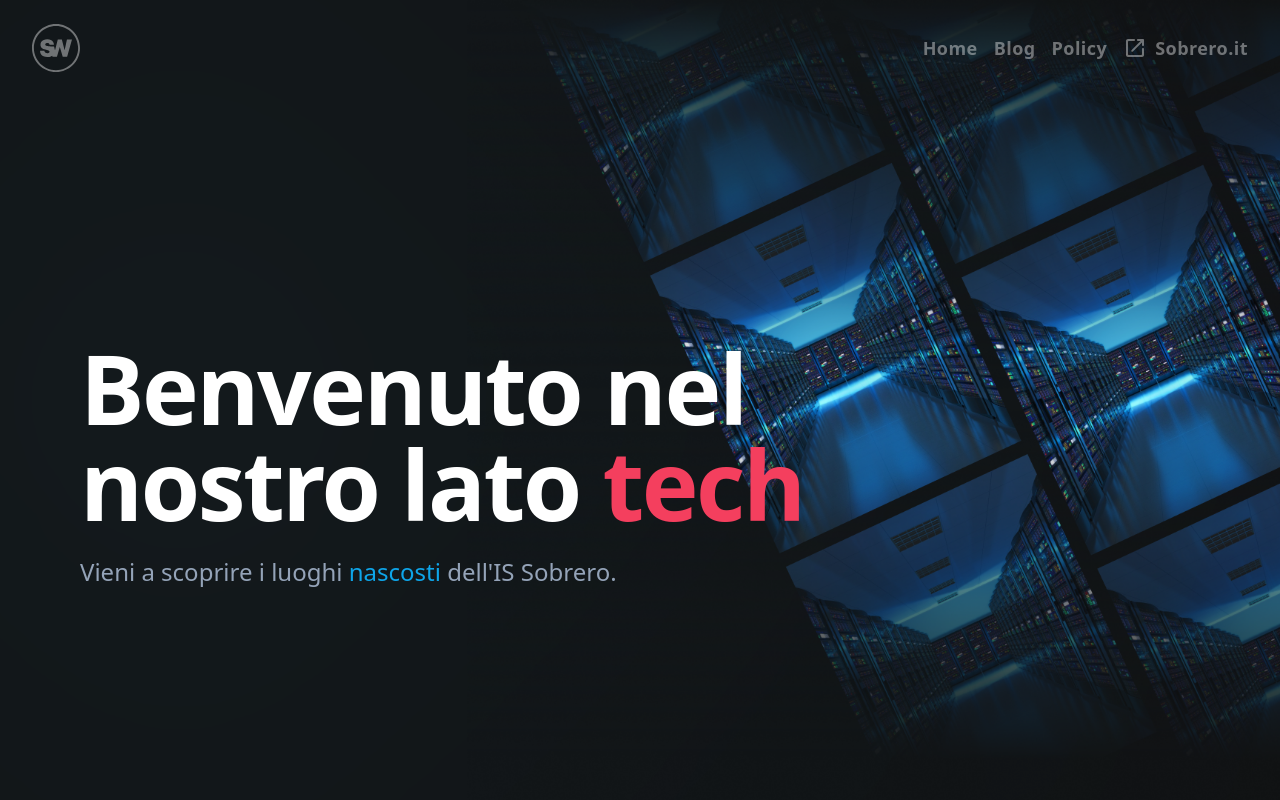
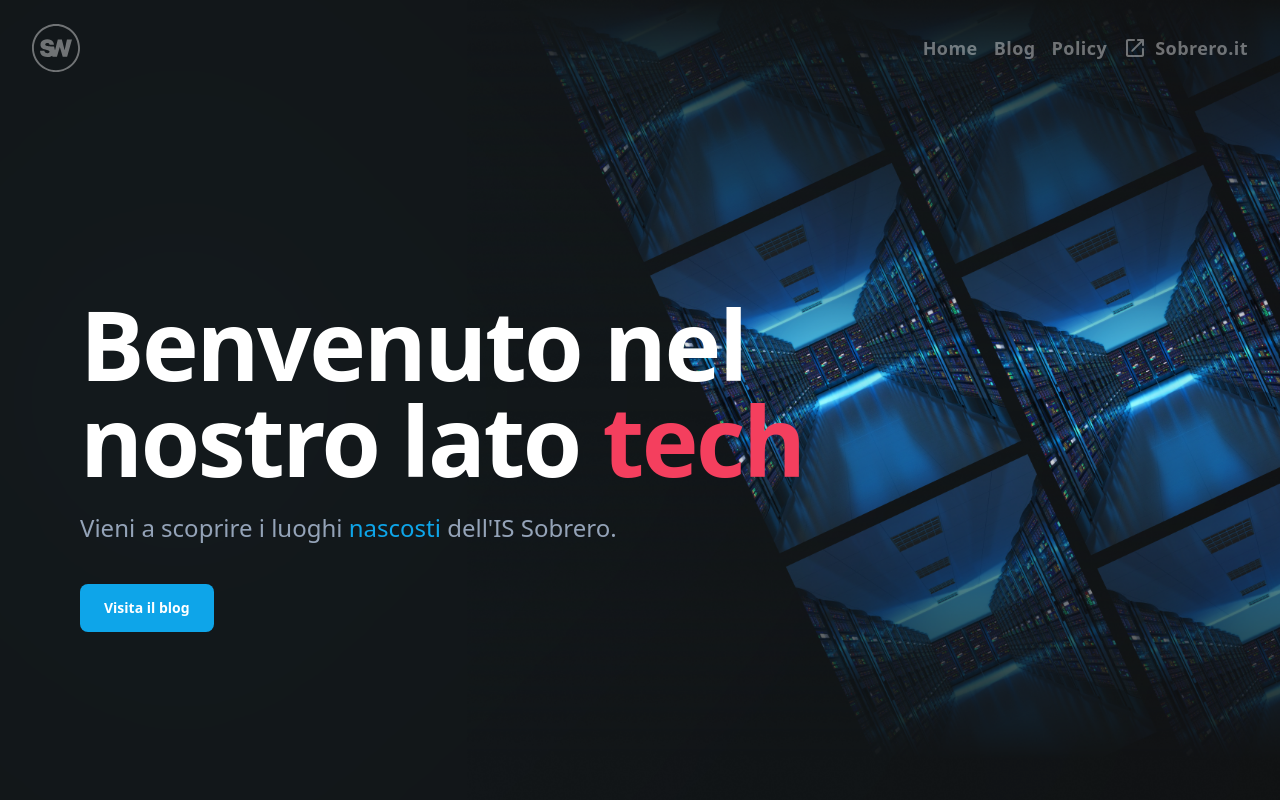
Before and after one commit to Ornitorink0/SobreWeb.it, a React (Vite) app: page / in a window 1280 px wide. Shown: the top 800 px of the page. Built offline with nearby package versions, Linux system fonts and the light colour scheme.

Commit message:
Aggiunta del pulsante per il blog

```diff
--- a/src/pages/HomePage.jsx
+++ b/src/pages/HomePage.jsx
@@ -6,6 +6,7 @@ import NavigationBar from "../components/NavigationBar.jsx";
 import MetaTags from "../Meta.jsx";
 
 import Footer from "../components/Footer.jsx";
+import { Link } from "react-router-dom";
 
 export default class HomePage extends PureComponent {
   render() {
@@ -38,6 +39,11 @@ export default class HomePage extends PureComponent {
                 Vieni a scoprire i luoghi{" "}
                 <span className="text-sky-500">nascosti</span> dell'IS Sobrero.
               </p>
+              <Link to="/blog" className="mt-6 flex space-x-6 text-sm sm:mt-10">
+                <button className="highlight-white/20 flex h-12 w-full items-center justify-center rounded-lg bg-sky-500 px-6 font-semibold text-white hover:bg-sky-400 focus:outline-none focus:ring-2 focus:ring-slate-400 focus:ring-offset-2 focus:ring-offset-slate-50 sm:w-auto">
+                  Visita il blog
+                </button>
+              </Link>
             </div>
           </div>
         </div>
```
